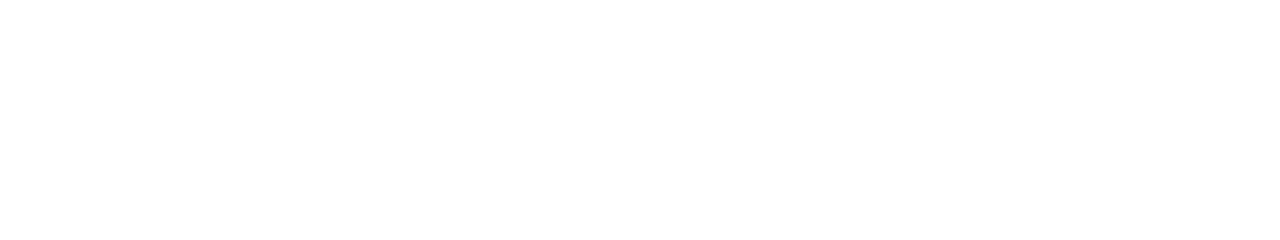
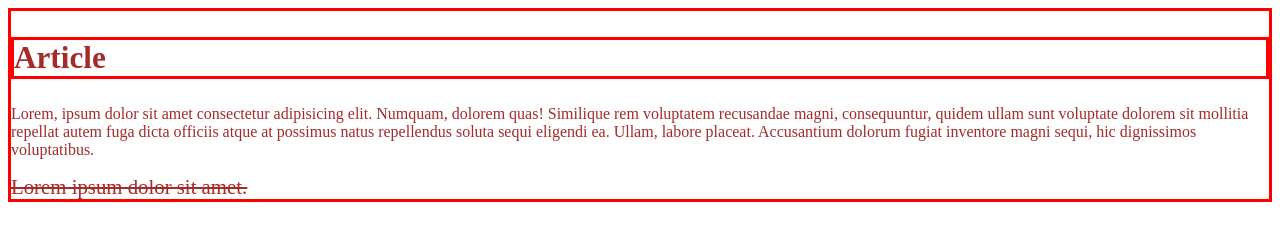
Before and after one commit to AndreiBelich/classWork22_02_21, a plain HTML site: page index.html in a window 1280 px wide. Drawn offline with Linux system fonts and the light colour scheme.

Commit message:
add styles

```diff
--- /dev/null
+++ b/assets/css/styles.css
@@ -0,0 +1,18 @@
+.main-article {
+  font-size: 1.3em;
+  color: brown;
+  border: 3px solid red;
+}
+
+.article-header {
+  border: inherit;
+}
+
+.article-content {
+  font-size: initial;
+}
+
+.page-link {
+  text-decoration: line-through;
+  color: inherit;
+}
--- a/index.html
+++ b/index.html
@@ -1,12 +1,24 @@
 <!DOCTYPE html>
 <html lang="en">
-<head>
-  <meta charset="UTF-8">
-  <meta http-equiv="X-UA-Compatible" content="IE=edge">
-  <meta name="viewport" content="width=device-width, initial-scale=1.0">
-  <title>Document</title>
-</head>
-<body>
-
-</body>
+  <head>
+    <meta charset="UTF-8" />
+    <meta http-equiv="X-UA-Compatible" content="IE=edge" />
+    <meta name="viewport" content="width=device-width, initial-scale=1.0" />
+    <link rel="stylesheet" href="./assets/css/styles.css" />
+    <title>Блочная модель документа</title>
+  </head>
+  <body>
+    <article class="main-article">
+      <h1 class="article-header">Article</h1>
+      <p class="article-content">
+        Lorem, ipsum dolor sit amet consectetur adipisicing elit. Numquam,
+        dolorem quas! Similique rem voluptatem recusandae magni, consequuntur,
+        quidem ullam sunt voluptate dolorem sit mollitia repellat autem fuga
+        dicta officiis atque at possimus natus repellendus soluta sequi eligendi
+        ea. Ullam, labore placeat. Accusantium dolorum fugiat inventore magni
+        sequi, hic dignissimos voluptatibus.
+      </p>
+      <a href="" class="page-link">Lorem ipsum dolor sit amet.</a>
+    </article>
+  </body>
 </html>
```
